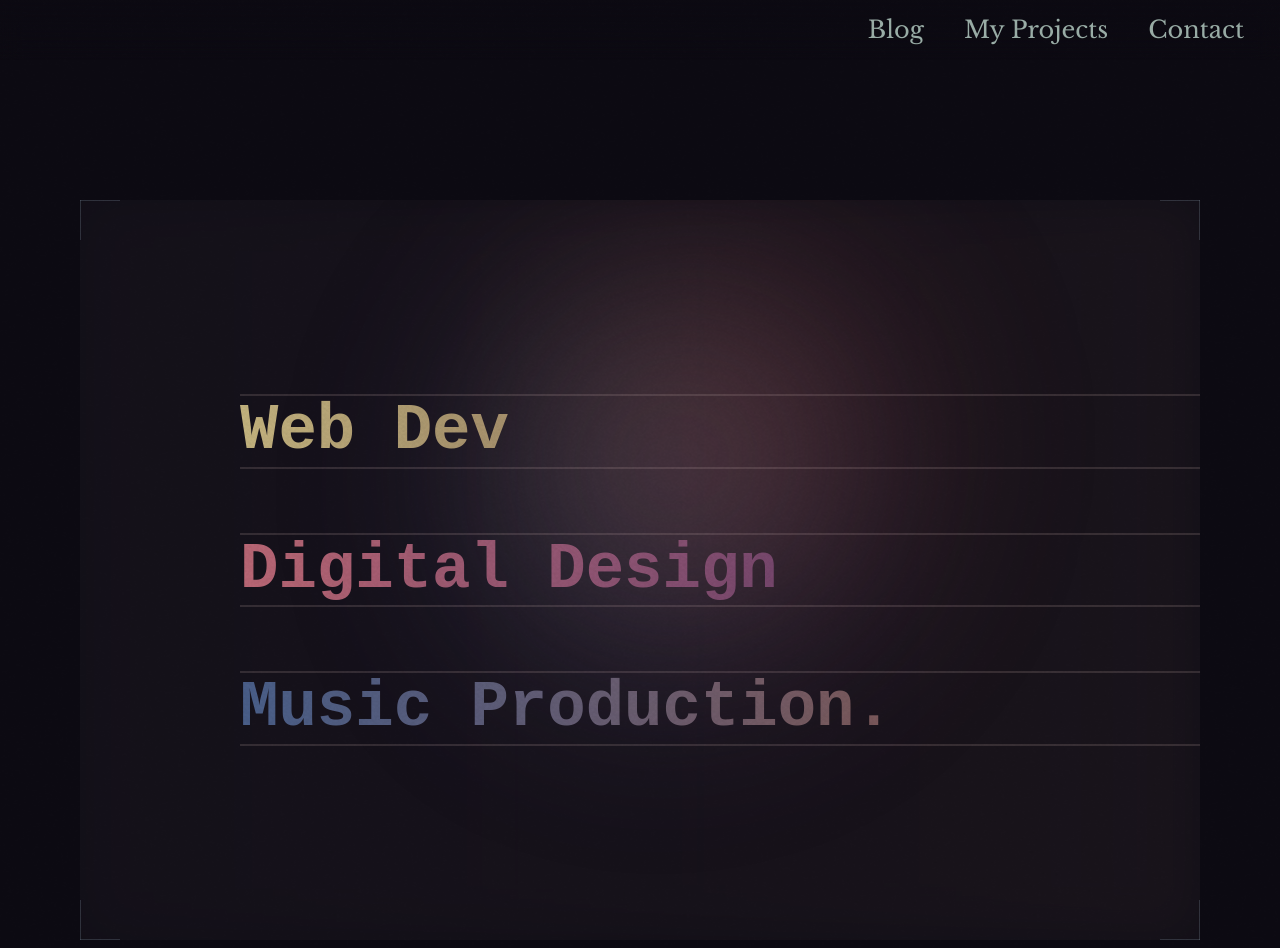
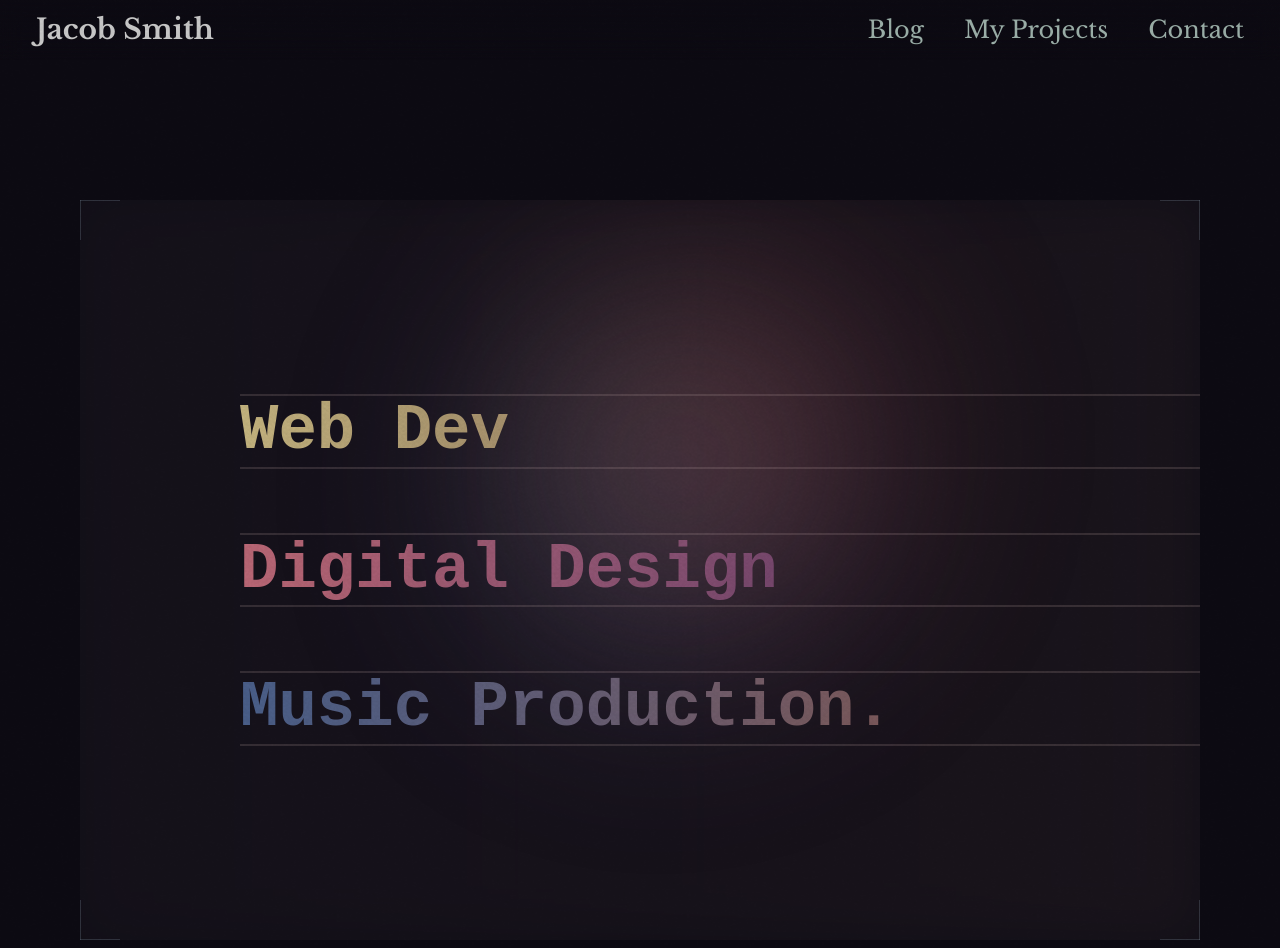
Before and after one commit to xojacob/first_player, a React (Vite) app: page / in a window 1280 px wide. Shown: the top 948 px of the page. Built offline with nearby package versions, Linux system fonts and the light colour scheme; a web font is replaced by a local one.

Commit message:
small change

```diff
--- a/src/style.js
+++ b/src/style.js
@@ -19,8 +19,7 @@ const styles = {
 
   menuGradient: "bg-gradient-to-b from-indigo-300/30 to-primary/20",
   contactGradient: "bg-gradient-to-r from-indigo-400 to-pink-600",
-  nameGradient:
-    "transition-all ase-in-out duration-500 bg-clip-text text-transparent",
+  nameGradient: "transition-all ase-in-out duration-500 bg-clip-text",
 };
 
 export const layout = {
```
